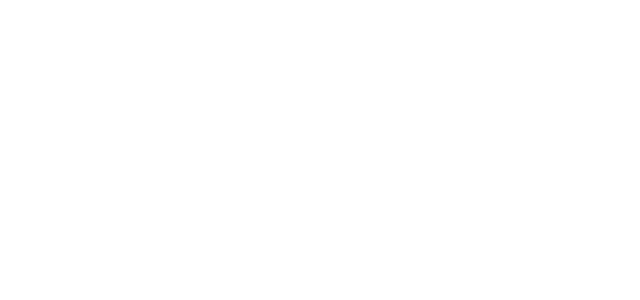
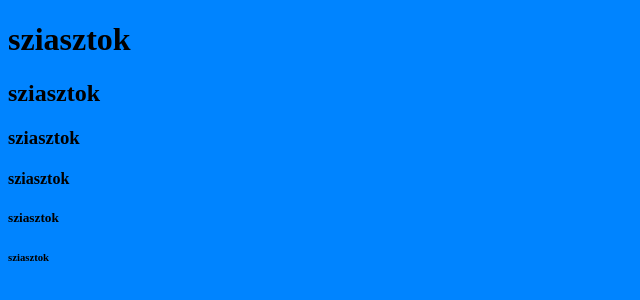
Before and after one commit to lengyelm1/weoldalam, a plain HTML site: page index.html in a window 1280 px wide. Shown: the whole page, without its empty margins (0-640 px from the left). Drawn offline with Linux system fonts and the light colour scheme.

Commit message:
cimsorok

```diff
--- a/index.html
+++ b/index.html
@@ -4,5 +4,12 @@
      <meta charset="UTF-8">
      <meta name= "viewport" content="width=device-width, initial-scale=1.0">
      <title>weboldalam </title>
+     <body style="background-color: rgb(0, 132, 255);"> </body>
+     <h1>sziasztok</h1>
+     <h2>sziasztok</h2>
+     <h3>sziasztok</h3>
+     <h4>sziasztok</h4>
+     <h5>sziasztok</h5>
+     <h6>sziasztok</h6>
 </head>
 </html>
```
